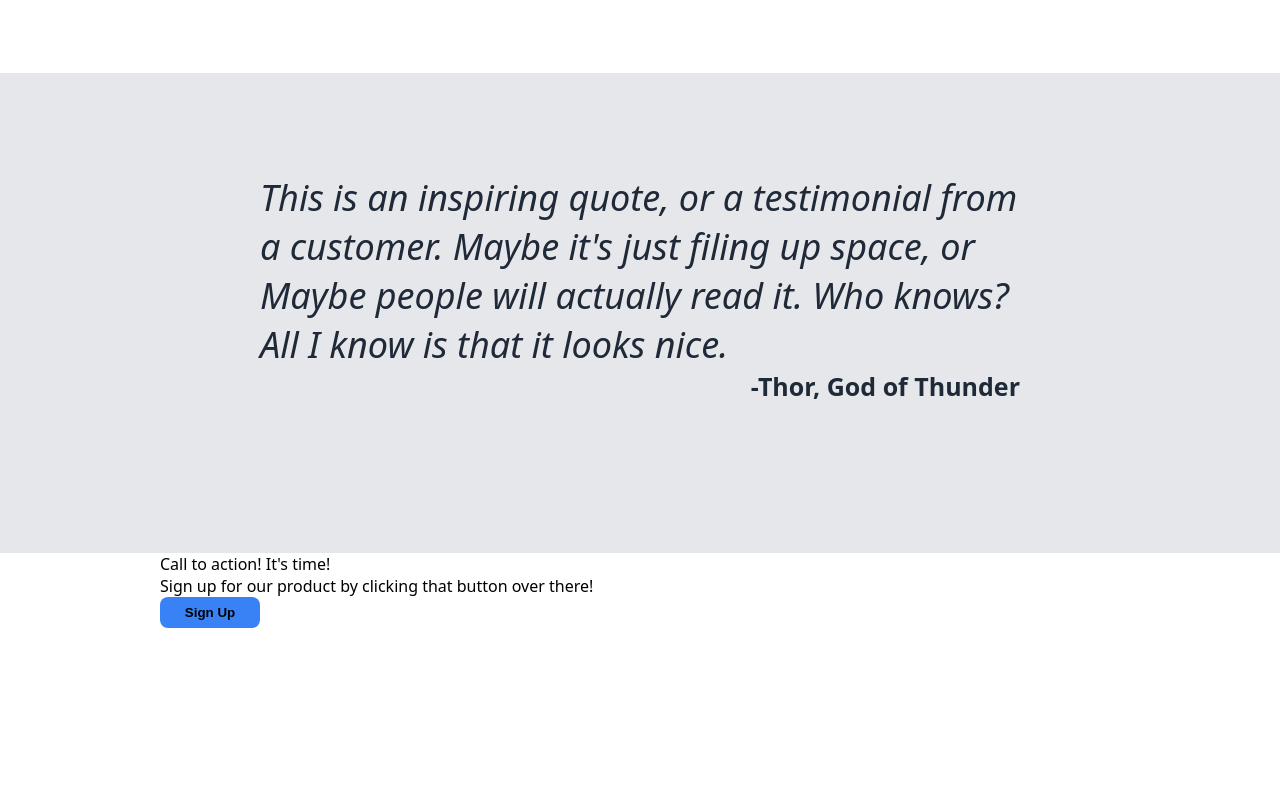
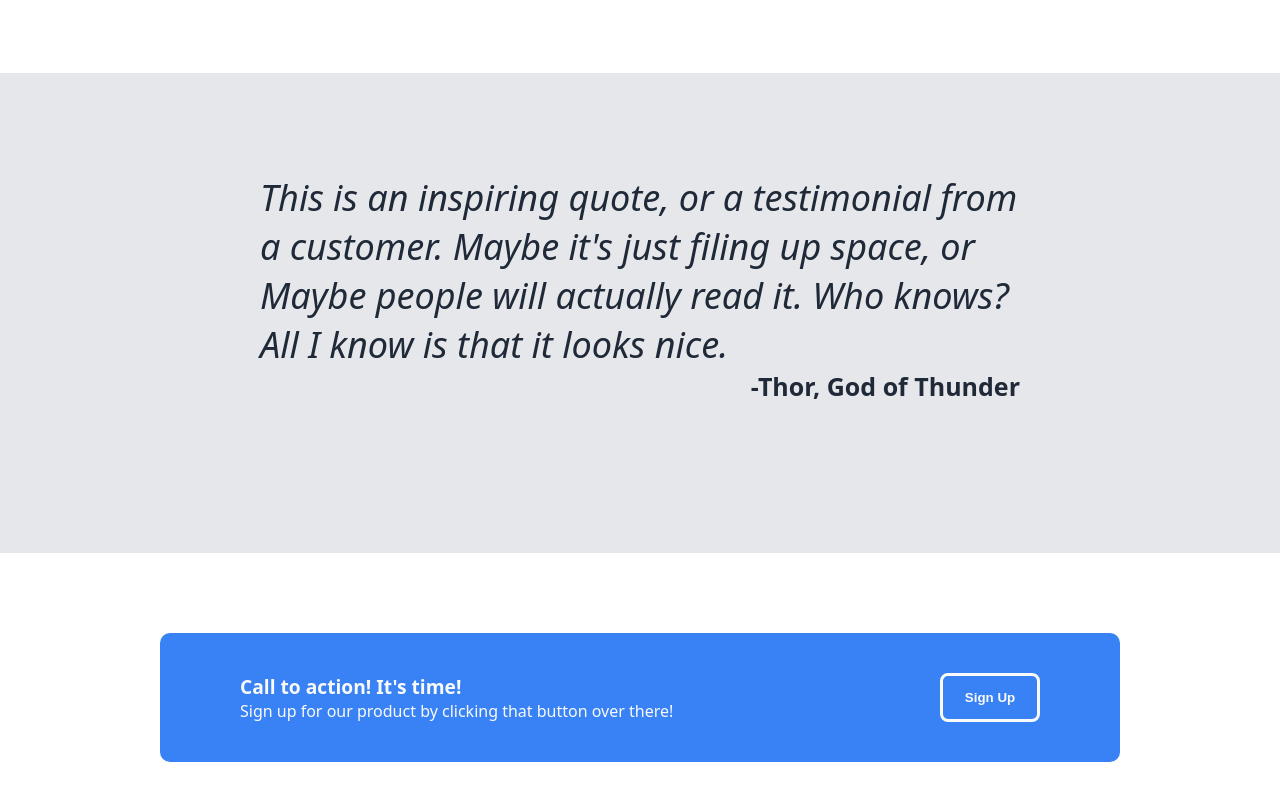
Before and after one commit to Pascal-Rutter/odin-landing_page, a plain HTML site: page index.html in a window 1280 px wide. Shown: the part 953-1753 px from the top of the page. Before the commit the page ends 1581 px from the top, so only its background shows below. Drawn offline with Linux system fonts and the light colour scheme.

Commit message:
Style Call to action section

```diff
--- a/index.html
+++ b/index.html
@@ -66,14 +66,14 @@
         </div>
     </div>
     <div class="call-to-action">
-        <div>
-            <div class="action-caption">
-                Call to action! It's time!
+            <div >
+                <div class="action-caption">
+                    Call to action! It's time!
+                </div>
+                <div>Sign up for our product by clicking that button
+                    over there!</div>
             </div>
-            <div>Sign up for our product by clicking that button
-                over there!</div>
             <button class="action-button">Sign Up</button>
-        </div>
     </div>
 </body>
 </html>
--- a/styles.css
+++ b/styles.css
@@ -131,3 +131,28 @@ img {
     font-weight: bold;
     font-size: 25px;
 }
+
+.call-to-action {
+    background-color: #3882F6;
+    color: #f9faf8;
+    margin: 80px;
+    margin-left: 160px;
+    margin-right: 160px;
+    border-radius: 10px;
+    display: flex;
+    padding: 40px;
+    padding-left: 80px;
+    padding-right: 80px;
+    justify-content: space-between;
+}
+
+.action-caption {
+    font-weight: bold;
+    font-size: larger;
+}
+
+.action-button {
+    color: #f9faf8;
+    border: #f9faf8 solid;
+    border-radius: 8px;
+}
```
